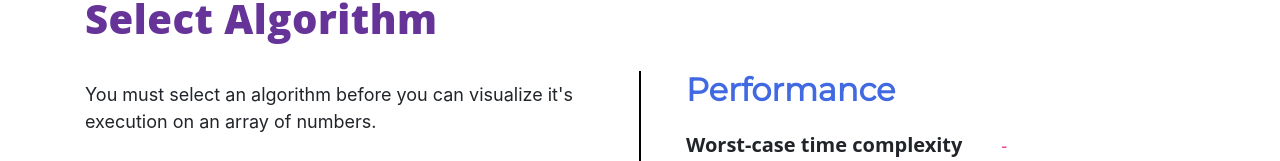
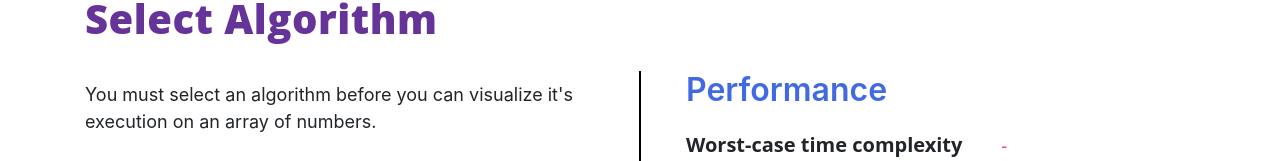
Before and after one commit to Blastoise/Sorting-Visualizer, a React (Create React App) app: page / in a window 1280 px wide. Shown: the part 873-1034 px from the top of the page. Built offline with nearby package versions, Linux system fonts and the light colour scheme.

Commit message:
Changes: Fixed bad styling

```diff
--- a/src/components/AlgoInfo.css
+++ b/src/components/AlgoInfo.css
@@ -26,8 +26,7 @@
 }
 
 .algo-performance h2 {
-  color: black;
-  font-weight: 900;
+  font-weight: 600;
   margin: 0 auto 20px auto;
   color: royalblue;
 }
--- a/src/components/Navbar.css
+++ b/src/components/Navbar.css
@@ -19,7 +19,7 @@
   display: none;
 }
 
-h2 {
+.nav-group h2 {
   color: white;
   font-family: "Montserrat", sans-serif;
   user-select: none;
```
